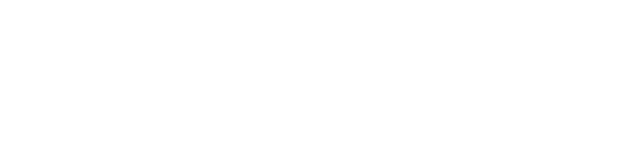
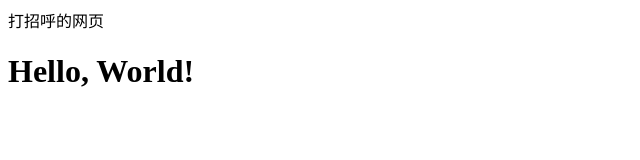
Before and after one commit to Apig618/0717, a plain HTML site: page index.html in a window 1280 px wide. Shown: the whole page, without its empty margins (0-640 px from the left). Drawn offline with Linux system fonts and the light colour scheme.

Commit message:
Update index.html

```diff
--- a/index.html
+++ b/index.html
@@ -11,3 +11,12 @@ alert('欢迎来到A Pig的主页！')
 </script>
 </Body>
 </Html>
+
+<DOCTYPE html»
+<htm|>
+<head»
+<title>打招呼的网页<fitle>
+</head»
+‹body>
+<h1>Hello, World!</h1>
+</body> </html>
```
